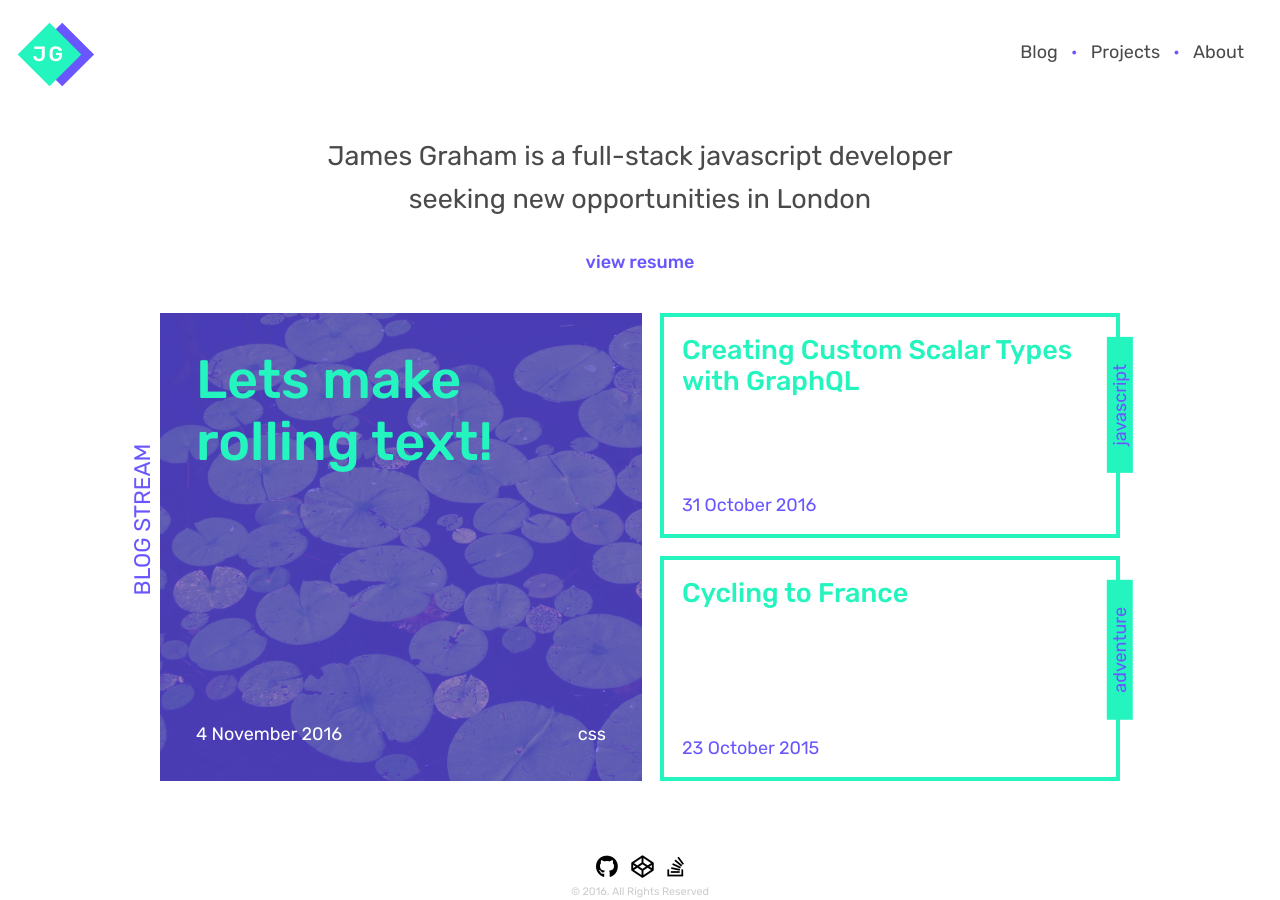
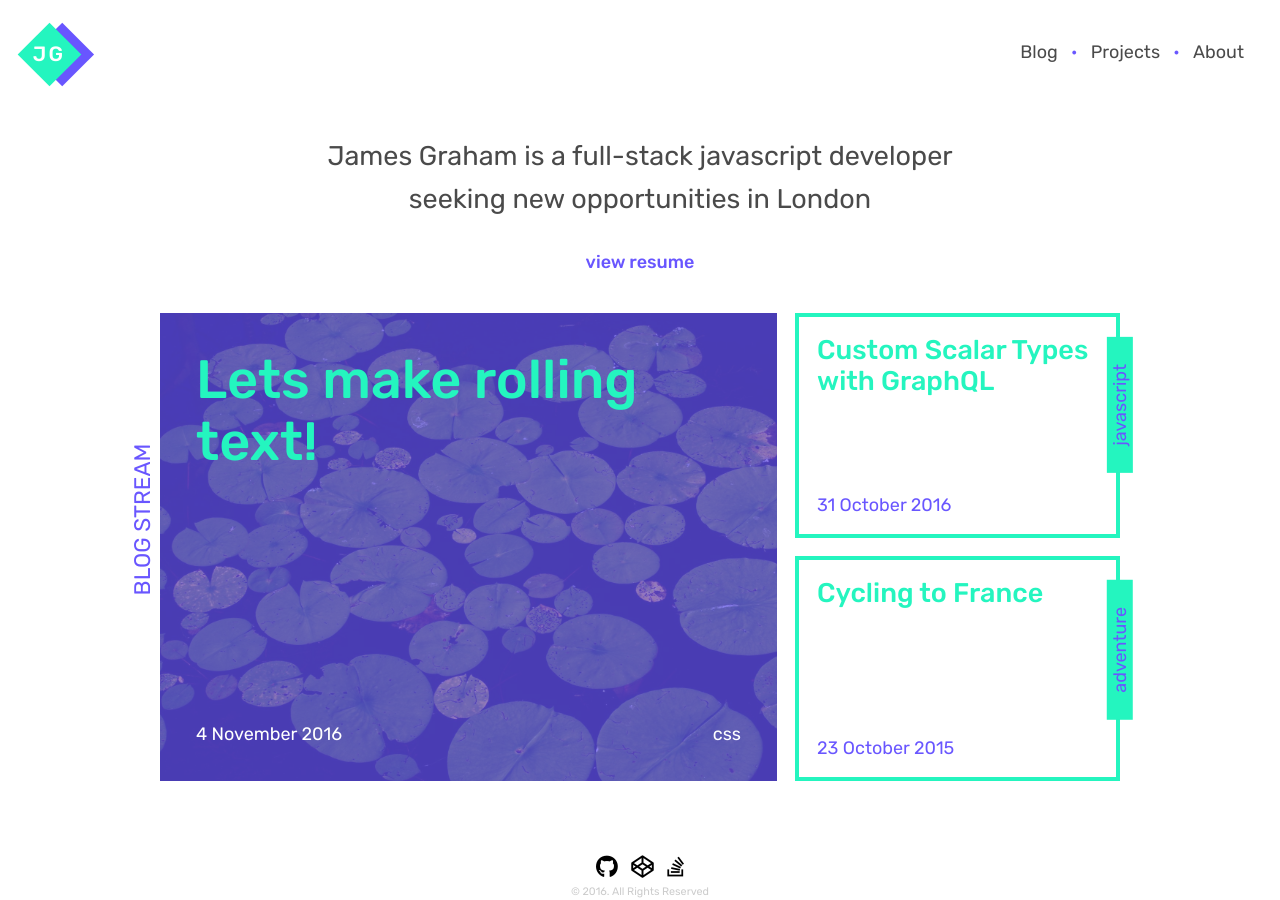
Before and after one commit to jamesgraham10/jamesgraham10.github.io, a Jekyll site: the page built from index.html, in a window 1280 px wide. Built offline with Jekyll 4.4.1, drawn with Linux system fonts in a browser that asks for light colours; nearby versions of some CDN libraries.

Commit message:
a few layout fixes

```diff
--- a/_posts/2016-10-31-custom-scalar-types.md
+++ b/_posts/2016-10-31-custom-scalar-types.md
@@ -1,6 +1,6 @@
 ---
 layout: post
-title:  "Creating Custom Scalar Types with GraphQL"
+title:  "Custom Scalar Types with GraphQL"
 date:   2016-10-31 09:00:00 +0100
 tags: ['javascript']
 background: 'hi'
--- a/_sass/pages/_home.scss
+++ b/_sass/pages/_home.scss
@@ -5,7 +5,7 @@
 }
 
 .secondary-block {
-  min-width: 300px;
+  width: 100%;
   min-height: 200px;
   margin: 2em 0;
   position: relative;
@@ -18,6 +18,7 @@
   .secondary-block {
     margin: 0;
     height: 25vh;
+    width: 325px;
     &:first-child {
       margin-bottom: 1em;
     }
--- a/_sass/pages/_post.scss
+++ b/_sass/pages/_post.scss
@@ -29,14 +29,14 @@
     color: $purple;
     margin: 0 auto .5em auto;
     font-weight: 500;
-    max-width: 1440px;
+    max-width: 1280px;
     padding: 0 1rem;
   }
 }
 
 .codepen-cntr {
   box-sizing: border-box;
-  max-width: 1440px;
+  max-width: 1280px;
   padding: 0 1em;
   margin: 0 auto;
   height: 100%;
```
